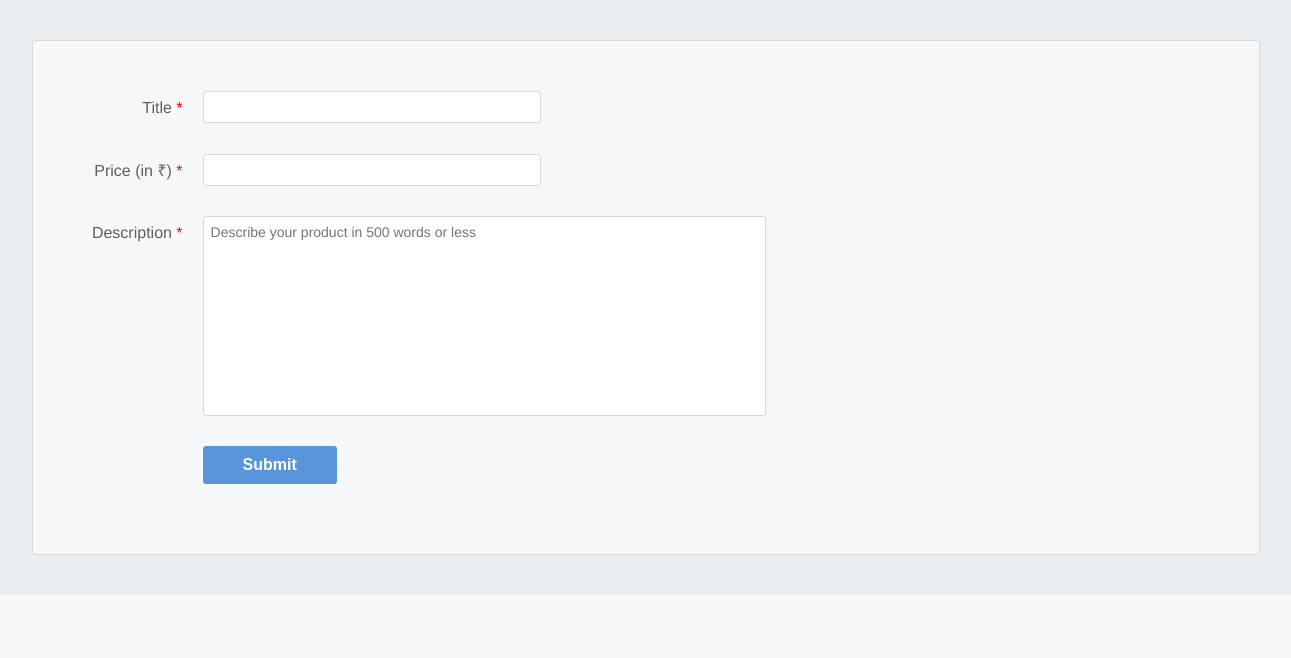
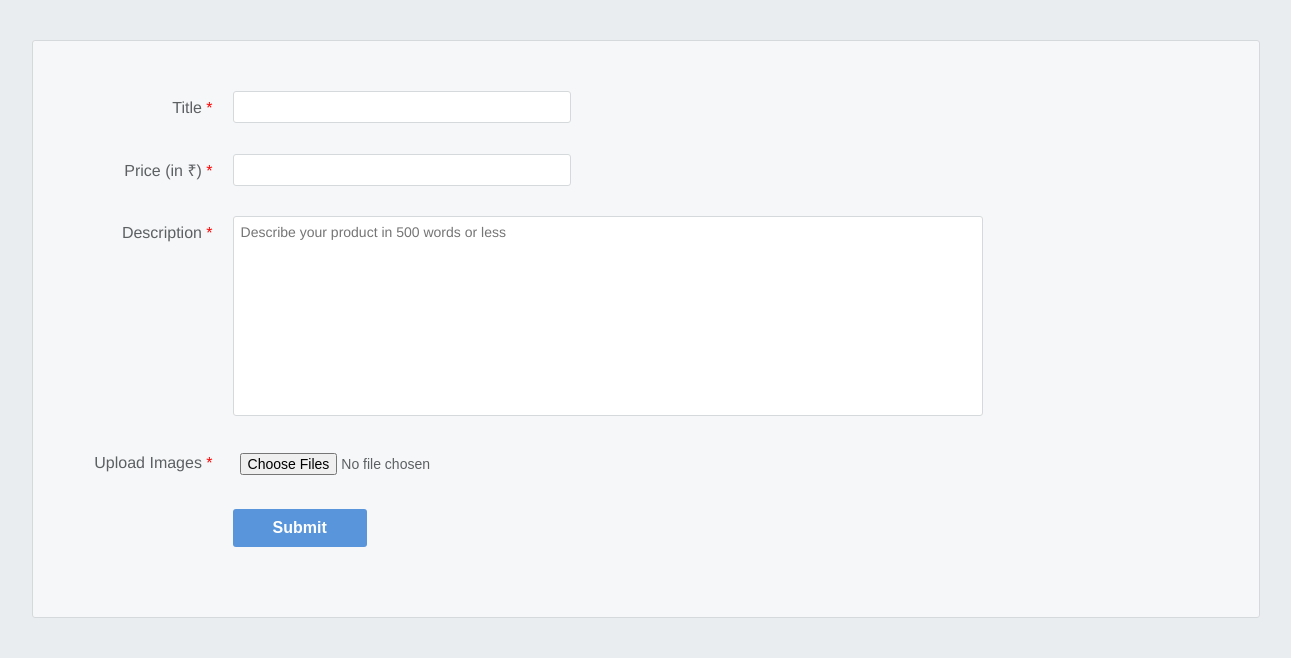
Before and after one commit to kingm0/Amazify, a PHP site: page /add-product-page/add-product.html in a window 1536 px wide. Shown: the part 250-908 px from the top of the page, without its empty margins (122-1413 px from the left). Before the commit the page ends 805 px from the top, so only its background shows below. Run offline with PHP 8.4, Linux system fonts and the light colour scheme.

Commit message:
Add upload images field

```diff
--- a/add-product-page/add-product-styles.css
+++ b/add-product-page/add-product-styles.css
@@ -59,6 +59,7 @@ body {
 }
 
 .form-row input[type='text'],
+.form-row input[type='file'],
 .form-row input[type='number'] {
     background-color: #FFFFFF;
     border: 1px solid #D6D9DC;
@@ -66,6 +67,11 @@ body {
     width: 100%;
     padding: 7px;
     font-size: 14px;
+}
+
+.form-row input[type='file'] {
+    background-color: #F6F7F8;
+    border: none;
 }
 
 input[type="number"]::-webkit-outer-spin-button,
@@ -156,7 +162,11 @@ input[type="number"] {
     background-color: #407FC7;
 }
 
-@media only screen and (min-width: 700px) {
+.upload {
+    align-items: center;
+}
+
+@media only screen and (min-width: 1300px) {
     .speaker-form-header,
     .speaker-form {
       width: 600px;
@@ -170,6 +180,7 @@ input[type="number"] {
 
     .form-row input[type='text'],
     .form-row input[type='number'],
+    .form-row input[type='file'],
     .form-row select {
         width: max(150px, 30%);
         height: initial;
@@ -177,13 +188,13 @@ input[type="number"] {
 
 
     .form-row textarea {
-      width: 50%;
+      width: max(750px, 50%);
       height: initial;
     }
 
     .form-row label {
       text-align: right;
-      width: 120px;
+      width: 150px;
       margin-top: 7px;
       padding-right: 20px;
     }
@@ -193,6 +204,6 @@ input[type="number"] {
     }
 
     .form-row button {
-        margin-left: 120px;
+        margin-left: 150px;
     }
 }
--- a/add-product-page/add-product.html
+++ b/add-product-page/add-product.html
@@ -12,20 +12,25 @@
       <p><em>We will verify the authenticity of your product and get back to you as soon as possible.</em></p>
     </header>
 
-    <form action='' method='post' class='product-form'>
+    <form action='' method='post' class='product-form' enctype='multipart/form-data'>
         <div class='form-row'>
-            <label for='full-name'>Title<span class="asterisk"> *</span></label>
+            <label for='full-name'>Title<span class='asterisk'> *</span></label>
             <input id='full-name' name='full-name' type='text' required/>
         </div>
 
         <div class='form-row'>
-            <label for='price'>Price (in ₹)<span class="asterisk"> *</span></label>
+            <label for='price'>Price (in ₹)<span class='asterisk'> *</span></label>
             <input id='price' name='price' type='number' required/>
         </div>
 
         <div class='form-row'>
-            <label for='abstract'>Description<span class="asterisk"> *</span></label>
+            <label for='abstract'>Description<span class='asterisk'> *</span></label>
             <textarea id='abstract' name='abstract' placeholder="Describe your product in 500 words or less" required></textarea>
+        </div>
+
+        <div class='form-row upload'>
+            <label for='images'>Upload Images<span class='asterisk'> *</span></label>
+            <input id='images' name='images' type='file' multiple accept='image/*'/>
         </div>
 
         <div class='form-row'>
```
